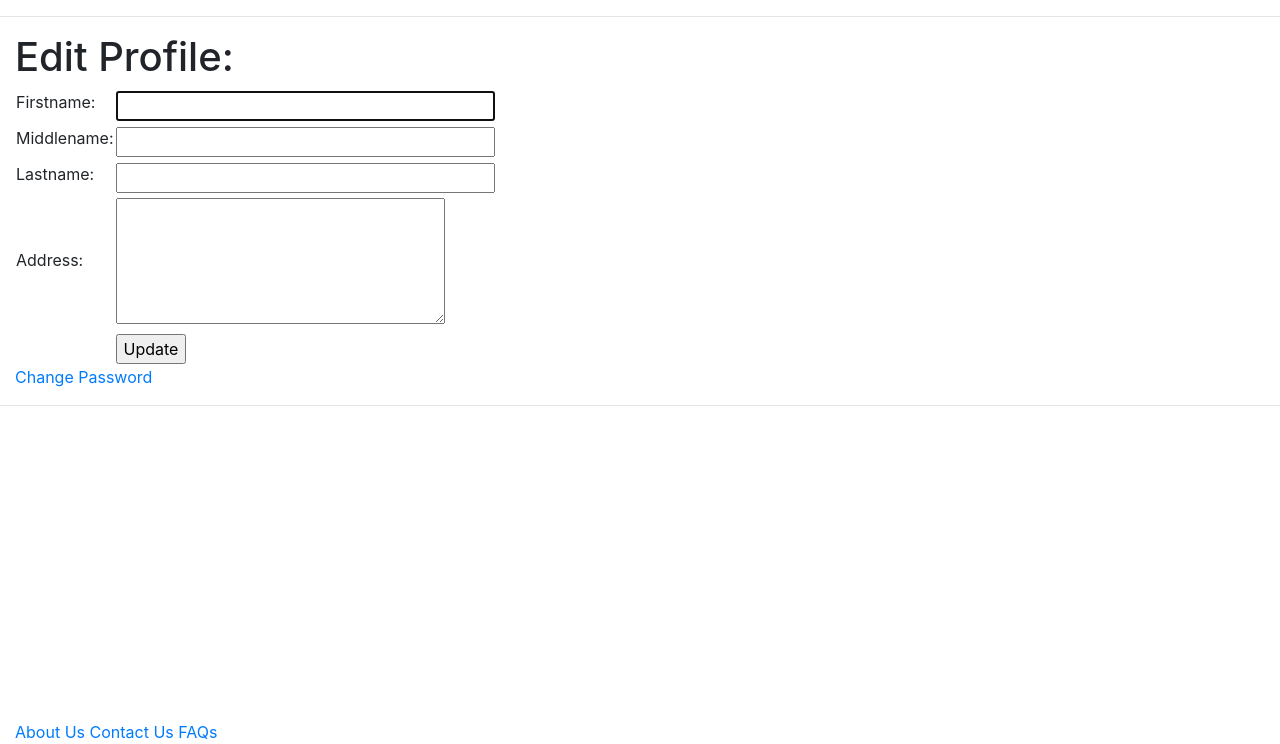
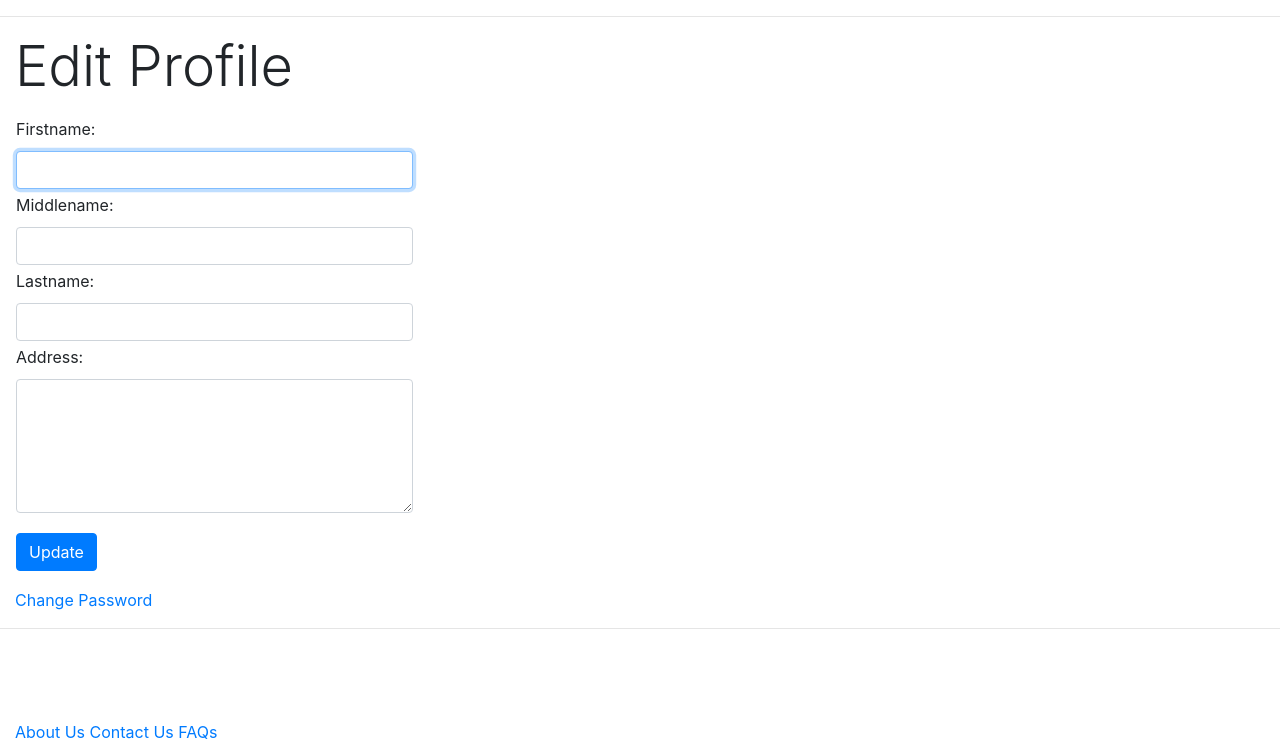
Before and after one commit to ninadsachania/e-healthcard, a Flask app: page /user/edit in a window 1280 px wide. Shown: the part 56-800 px from the top of the page. Run offline with Flask 2, Linux system fonts and the light colour scheme; the visitor is signed in with stand-in values (Sample User, id 1); data comes from the database, SQL or seed files in the repository; some libraries are stand-ins or nearby versions.

Commit message:
Make it pretty

```diff
--- a/app/templates/edit_profile.html
+++ b/app/templates/edit_profile.html
@@ -1,65 +1,79 @@
 {% extends 'base.html' %}
 
 {% block content %}
-<h1>Edit Profile:</h1>
+<h1 class="display-4">Edit Profile</h1>
 <form action="" method="post" novalidate>
     {{ form.hidden_tag() }}
     <table>
+		<div class="form-group">
         <tr>
                 <td>{{ form.firstname.label }}</td>
-                    <td>{{ form.firstname(size=32, autofocus=True) }}</td>
 		</tr>
 		<tr>
-                    <td></td>
+                <td>{{ form.firstname(size=32, autofocus=True, class_="form-control") }}</td>
+            </tr>
+            <tr>
                 <td>
                     {% for error in form.firstname.errors %}
-                        <span class="form-error">[{{ error }}]</span>
+                    <span class="form-error">{{ error }}</span>
                     {% endfor %}
                 </td>
             </tr>
+		</div>
 
+		<div class="form-group">
             <tr>
                 <td>{{ form.middlename.label }}</td>
-                    <td>{{ form.middlename(size=32) }}</td>
 			</tr>
 			<tr>
-                    <td></td>
+                <td>{{ form.middlename(size=32, class_="form-control") }}</td>
+            </tr>
+            <tr>
+
                 <td>
                     {% for error in form.middlename.errors %}
-                        <span class="form-error">[{{ error }}]</span>
+                    <span class="form-error">{{ error }}</span>
                     {% endfor %}
                 </td>
             </tr>
+			<div>
 
+		<div class="form-group">
             <tr>
                 <td>{{ form.lastname.label }}</td>
-                    <td>{{ form.lastname(size=32) }}</td>
 			</tr>
 			<tr>
-                    <td></td>
+                <td>{{ form.lastname(size=32, class_="form-control") }}</td>
+            </tr>
+            <tr>
+
                 <td>
                     {% for error in form.lastname.errors %}
-                        <span class="form-error">[{{ error }}]</span>
+                    <span class="form-error">{{ error }}</span>
                     {% endfor %}
                 </td>
             </tr>
+		</div>
 
+		<div class="form-group">
             <tr>
                 <td>{{ form.address.label }}</td>
-                    <td>{{ form.address(size=32, cols="30", rows="5") }}</td>
 			</tr>
 			<tr>
-                    <td></td>
+                <td>{{ form.address(size=32, cols="30", rows="5", class_="form-control") }}</td>
+            </tr>
+            <tr>
+
                 <td>
                     {% for error in form.address.errors %}
-                        <span class="form-error">[{{ error }}]</span>
+                    <span class="form-error">{{ error }}</span>
                     {% endfor %}
                 </td>
             </tr>
+		</div>
 
             <tr>
-                    <td></td>
-                    <td>{{ form.submit() }}</td>
+                <td>{{ form.submit(class_="btn btn-primary mt-3 mb-3") }}</td>
             </tr>
     </table>
 </form>
```
Lines whose indentation alone changed are shown as unchanged.
